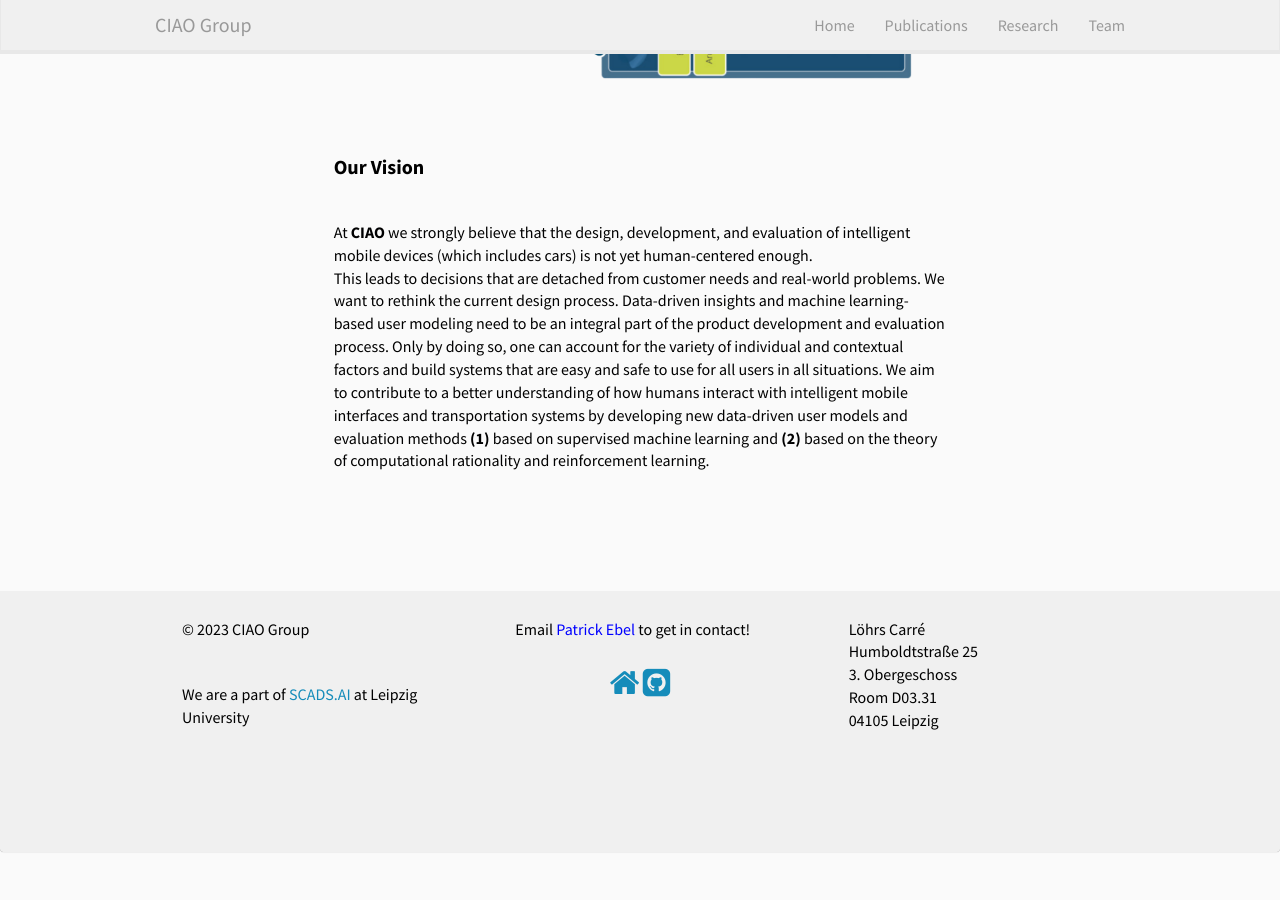
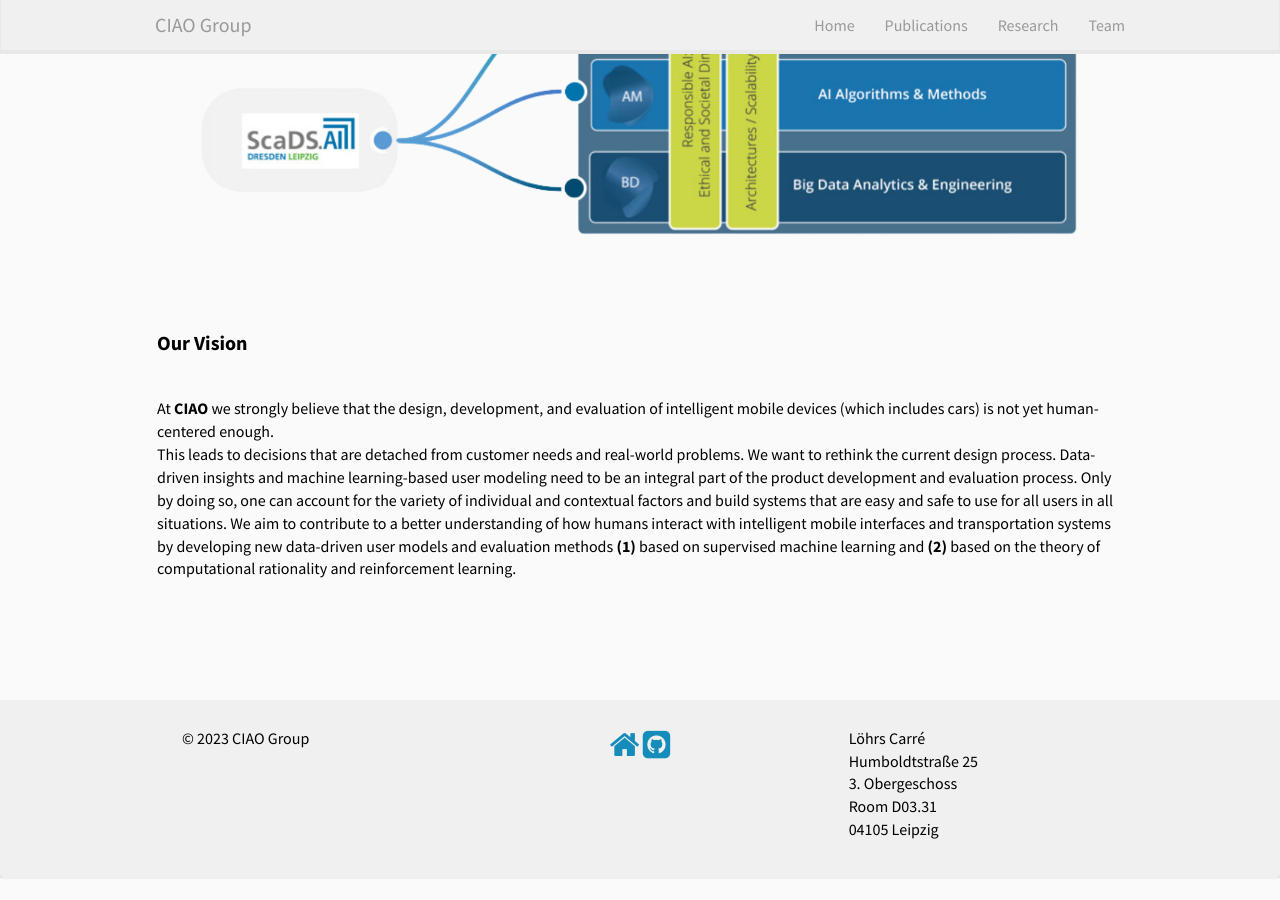
Before and after one commit to ciao-group/ciao-group.github.io, a Jekyll site: the page built from _pages/home.md, in a window 1280 px wide and 900 px high, scrolled down 709 px. Built offline with Jekyll 4.4.1, drawn with Linux system fonts in a browser that asks for light colours; nearby versions of some CDN libraries; a style sheet for code colours, icons or effects is not loaded; before the commit the page ends 1583 px from its top, so only the background shows below that.

Commit message:
Homepage size readjusted, footer reajusted

```diff
--- a/_config.yml
+++ b/_config.yml
@@ -4,7 +4,7 @@
 description: "Focusing on the nexus of machine learning and human-computer interaction, SCADS CIAO Group models human-like behaviors in the context of automated vehicular technology."
 baseurl: "" # the subpath of your site, e.g. /blog
 url: "https://ciao-group.github.io" # the base hostname & protocol for your site, e.g. http://example.com
-affiliation: We are a part of <a href="http://scads.ai" target="_blank">SCADS.AI</a> at Leipzig University
+# affiliation: We are a part of <a href="http://scads.ai" target="_blank">SCADS.AI</a> at Leipzig University
 
 # Google analytics ID
 google_analytics: UA-XXXXX-Y # Put your actual GA identifier
@@ -19,8 +19,8 @@
 
 
 # Contact info. (shown in footer)
-contact: >
-    Email <a href="https://www.uni-leipzig.de/en/profile/mitarbeiter/patrick-ebel" target="_blank" style="color: blue;"> Patrick Ebel</a> to get in contact!
+# contact: >
+   # Email <a href="https://www.uni-leipzig.de/en/profile/mitarbeiter/patrick-ebel" target="_blank" style="color: blue;"> Patrick Ebel</a> to get in contact!
 
 
 
--- a/_includes/footer.html
+++ b/_includes/footer.html
@@ -1,4 +1,4 @@
-<br/>
+<!--
 <div id="footer" class="panel">
   <div class="panel-footer">
 	<div class="container-fluid">
@@ -7,21 +7,22 @@
 
             <p>&copy 2023 {{site.title | escape }} </p>
 
-              <p>{{ site.affiliation }}</p>
+             <p>{{ site.affiliation }}</p>
 
-		   <p>  </p><p>
+
 
 		</div>
 
 		<div class="col-sm-4">
             <p>{{ site.contact }}</p>
-			{% for member in site.data.pi %}
+		 {% for member in site.data.pi %}
 
 		<center>
 	   {% if member.website %}<a href="{{ member.website }}" target="_blank"><i class="fa fa-home fa-2x"></i></a> {% endif %}
 	   {% if member.github %} <a href="{{ member.github }}" target="_blank"><i class="fa fa-github-square fa-2x"></i></a> {% endif %}
 	   {% if member.scholar %} <a href="{{ member.scholar }}" target="_blank"><i class="ai ai-google-scholar-square ai-2x"></i></a> {% endif %}
 	    </center>
+
 
 
 	{% endfor %}
@@ -39,3 +40,49 @@
 
 <script src="https://ajax.googleapis.com/ajax/libs/jquery/1.11.3/jquery.min.js"></script>
 <script src="{{ site.url }}{{ site.baseurl }}/js/bootstrap.min.js"></script>
+
+-->
+
+<div id="footer" class="panel">
+	<div class="panel-footer">
+	  <div class="container-fluid">
+		<div class="row">
+		  <!-- Site Title Column -->
+		  <div class="col-sm-4">
+			<p>&copy 2023 {{site.title | escape }}</p>
+		  </div>
+
+		  <!-- Member Icons Column -->
+		  <div class="col-sm-4" style="display: flex; justify-content: center;">
+			<div style="margin-top: 18px;"> <!-- Adjust 'margin-top' to push icons lower -->
+			  {% for member in site.data.pi %}
+				{% if member.website %}
+				  <a href="{{ member.website }}" target="_blank">
+					<i class="fa fa-home fa-2x"></i>
+				  </a>
+				{% endif %}
+				{% if member.github %}
+				  <a href="{{ member.github }}" target="_blank">
+					<i class="fa fa-github-square fa-2x"></i>
+				  </a>
+				{% endif %}
+				{% if member.scholar %}
+				  <a href="{{ member.scholar }}" target="_blank">
+					<i class="ai ai-google-scholar-square ai-2x"></i>
+				  </a>
+				{% endif %}
+			  {% endfor %}
+			</div>
+		  </div>
+
+		  <!-- Site Location Column -->
+		  <div class="col-sm-4">
+			<p>{{ site.location }}</p>
+		  </div>
+		</div>
+	  </div>
+	</div>
+  </div>
+
+  <script src="https://ajax.googleapis.com/ajax/libs/jquery/1.11.3/jquery.min.js"></script>
+  <script src="{{ site.url }}{{ site.baseurl }}/js/bootstrap.min.js"></script>
```
Also changed, not shown: _pages/home.md (+1 -1 lines), 13 other files.
